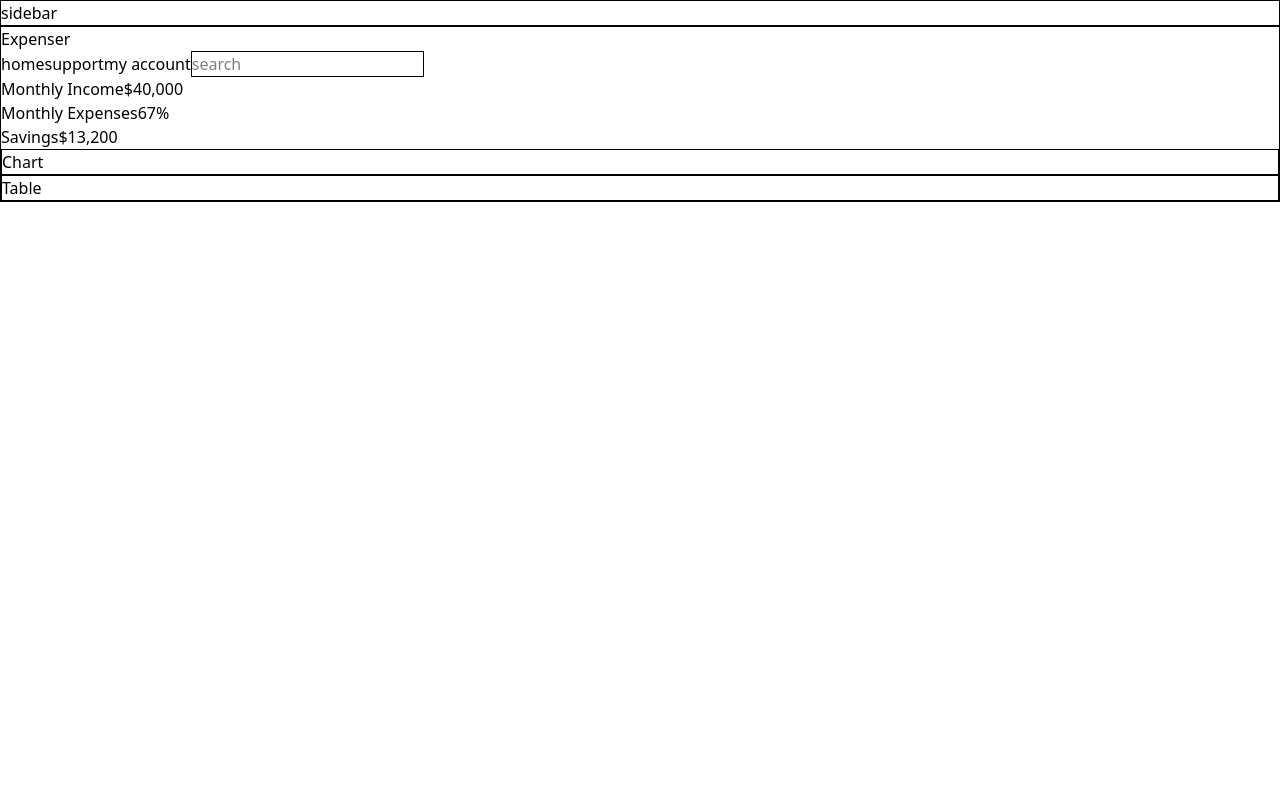
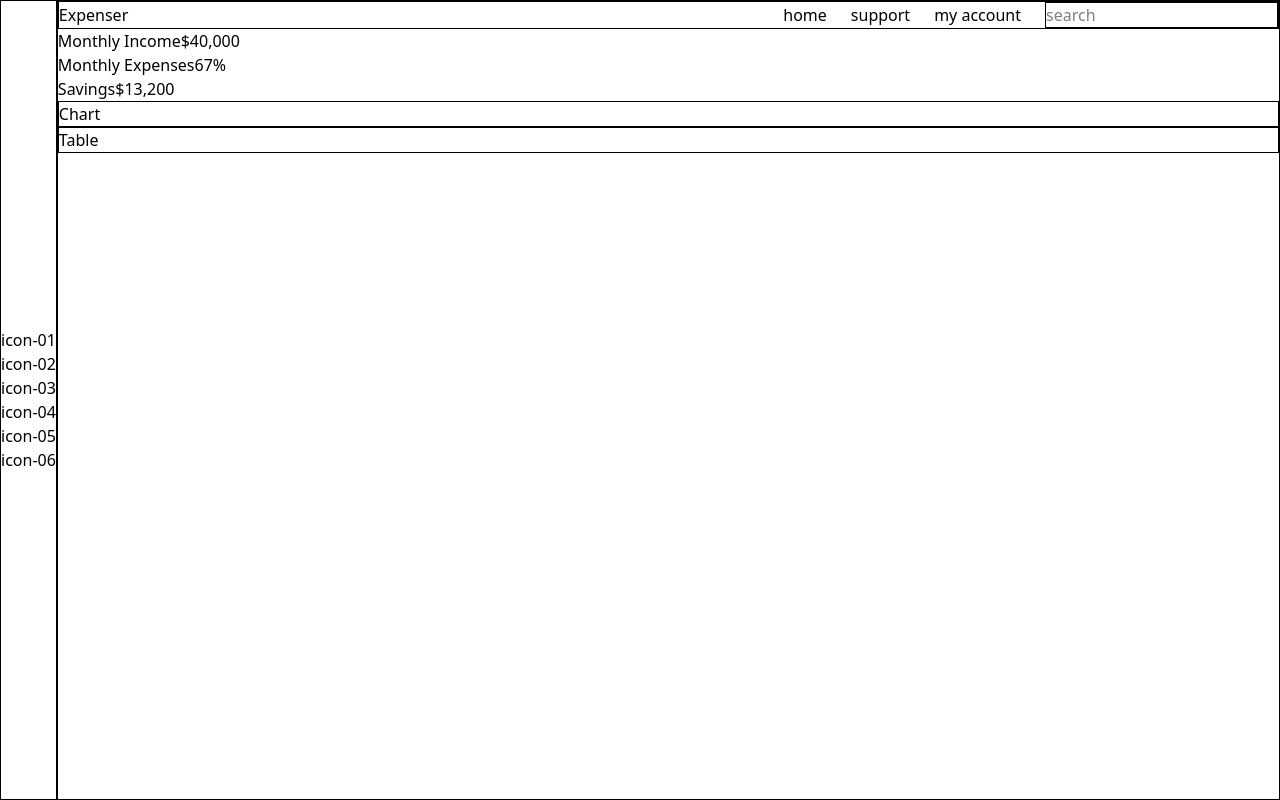
Before and after one commit to refreshedmayank/Dashboard, a Next.js app in the folder my-dashboard/: page / in a window 1280 px wide. Built offline with nearby package versions, Linux system fonts and the light colour scheme.

Commit message:
aligned sidebar, header

```diff
--- a/my-dashboard/src/app/page.tsx
+++ b/my-dashboard/src/app/page.tsx
@@ -1,12 +1,19 @@
 import Link from "next/link";
 function Home(){
-  return(<div>
+  return(<div className="outer wall flex h-screen">
 
-<div className="border">sidebar</div>
-<div className="border">
-  <div className="Header">
+<div className="border flex flex-col items-center justify-center">
+  <span>icon-01</span>
+  <span>icon-02</span>
+  <span>icon-03</span>
+  <span>icon-04</span>
+  <span>icon-05</span>
+  <span>icon-06</span>
+</div>
+<div className="border dashboard flex-1">
+  <div className="Header flex justify-between items-center border ">
     <span>Expenser</span>
-    <div>
+    <div className="navitems flex gap-6 items-center">
       <Link href="">home</Link>
       <Link href="">support</Link>
       <Link href="">my account</Link>
```
